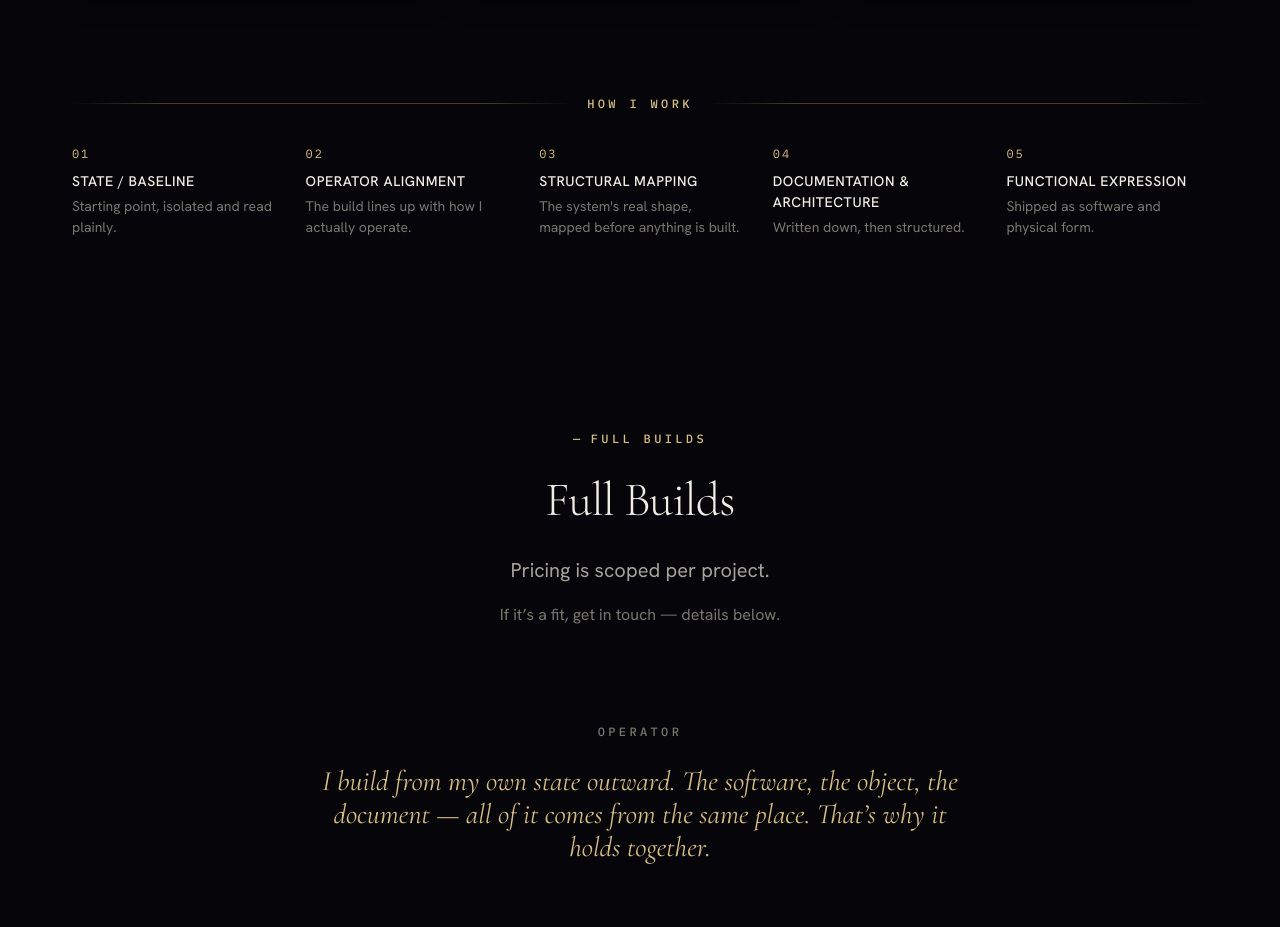
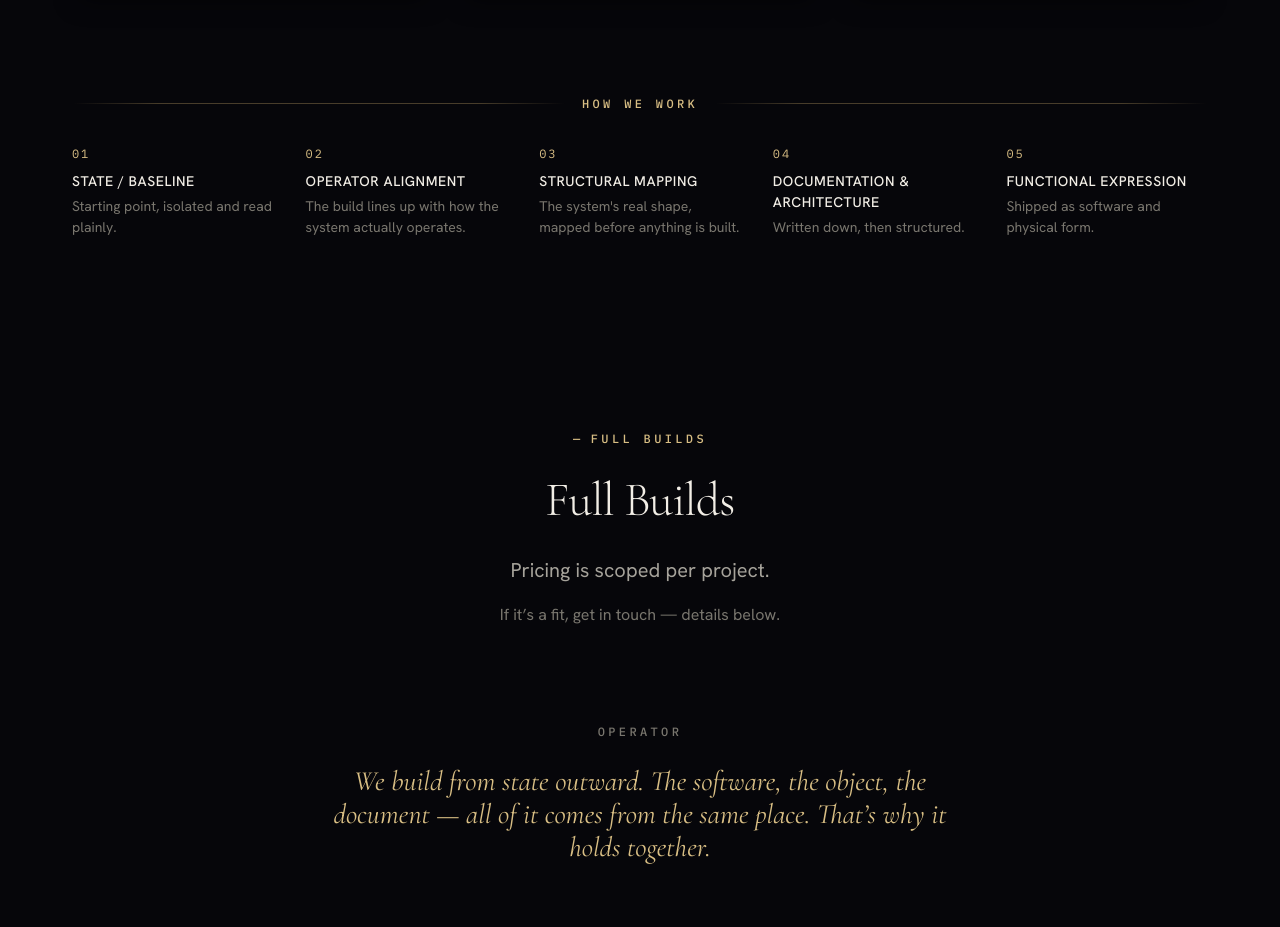
Before and after one commit to bhaveslab/bhaves-lab, a React (Vite) app: page / in a window 1280 px wide. Shown: the part 1105-2032 px from the top of the page. Built offline with nearby package versions, Linux system fonts and the light colour scheme.

Commit message:
Shift Home copy from solo-operator to company voice

```diff
--- a/index.html
+++ b/index.html
@@ -4,7 +4,7 @@
     <meta charset="UTF-8" />
     <meta name="viewport" content="width=device-width, initial-scale=1.0" />
     <title>Bhavé's Lab</title>
-    <meta name="description" content="Systems built to hold their shape. Custom software and physical anchors, built end to end by one operator." />
+    <meta name="description" content="Systems built to hold their shape. An intuitive software company — software and physical anchors, built as one coherent system." />
     <link rel="stylesheet" href="https://unpkg.com/@phosphor-icons/web@2.1.1/src/light/style.css" />
   </head>
   <body>
--- a/src/pages/Home.tsx
+++ b/src/pages/Home.tsx
@@ -26,7 +26,7 @@ const buildItems = [
 
 const processSteps = [
   { num: '01', label: 'State / Baseline', desc: 'Starting point, isolated and read plainly.' },
-  { num: '02', label: 'Operator Alignment', desc: 'The build lines up with how I actually operate.' },
+  { num: '02', label: 'Operator Alignment', desc: 'The build lines up with how the system actually operates.' },
   { num: '03', label: 'Structural Mapping', desc: "The system's real shape, mapped before anything is built." },
   { num: '04', label: 'Documentation & Architecture', desc: 'Written down, then structured.' },
   { num: '05', label: 'Functional Expression', desc: 'Shipped as software and physical form.' },
@@ -205,7 +205,7 @@ export function Home() {
         </section>
 
         <section style={{ maxWidth: 'var(--container-max)', margin: '0 auto', padding: '0 var(--space-6) var(--pad-section)' }}>
-          <Divider label="How I Work" />
+          <Divider label="How We Work" />
           <div style={{ display: 'flex', flexWrap: 'wrap', gap: 'var(--space-6)', marginTop: 'var(--space-6)' }}>
             {processSteps.map((step) => (
               <div key={step.num} style={{ flex: '1 1 180px', minWidth: 160 }}>
@@ -303,7 +303,7 @@ export function Home() {
               margin: 'var(--space-5) 0 0',
             }}
           >
-            I build from my own state outward. The software, the object, the document — all of it comes from the
+            We build from state outward. The software, the object, the document — all of it comes from the
             same place. That&rsquo;s why it holds together.
           </p>
         </section>
```
